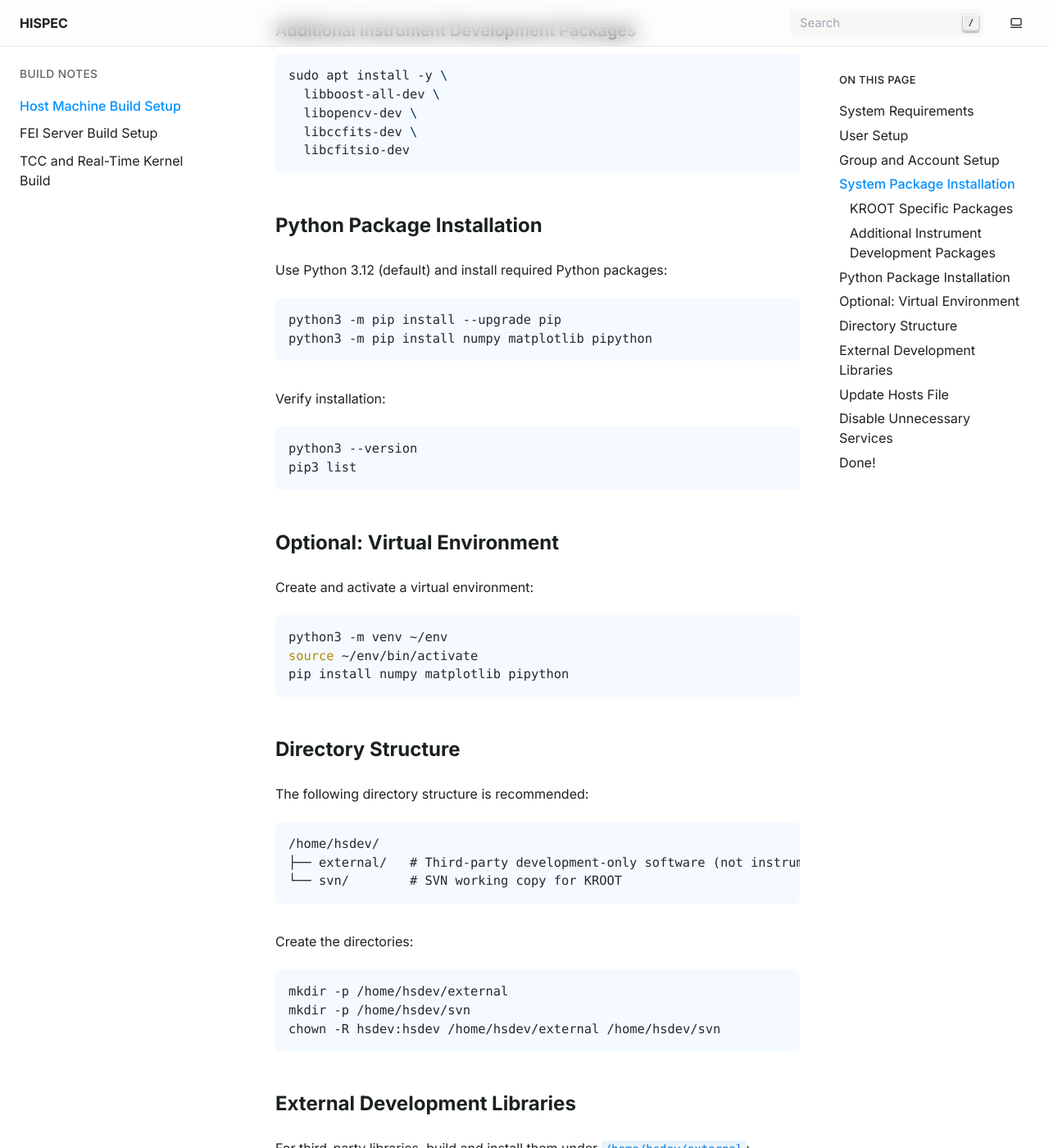
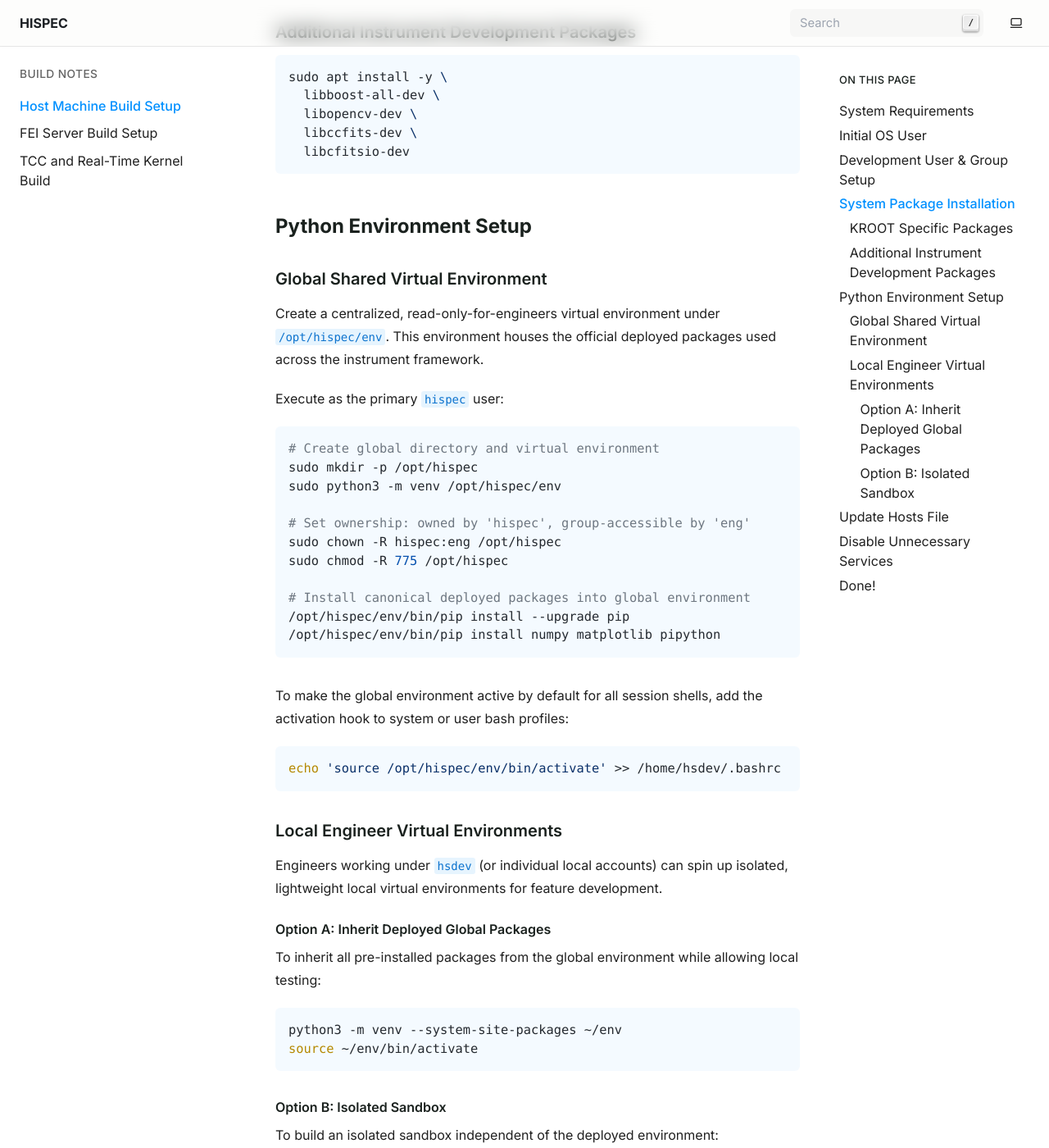
Before and after one commit to CaltechOpticalObservatories/hispec, a Sphinx documentation site: the page built from docs/build_notes/host_machine_build_notes.rst, in a window 1280 px wide and 1400 px high, scrolled down 2579 px. Shown: the whole window at 82% size. Built offline with Sphinx 7.4.7, drawn with Linux system fonts in a browser that asks for light colours; some of the changed text lies outside the part shown.

Commit message:
Changes to fei and host machine build. psudo rtc build needs to be tested against

```diff
--- a/docs/build_notes/host_machine_build_notes.rst
+++ b/docs/build_notes/host_machine_build_notes.rst
@@ -5,55 +5,46 @@
 System Requirements
 -------------------
 
-- OS: Ubuntu 24.04 LTS
-- Python: 3.12 (default system version)
+- OS: Ubuntu 24.04 LTS (Noble Numbat)
+- Python: 3.12 (Default system version)
 
-User Setup
-----------
+Initial OS User
+---------------
 
-Create a development user ``hsdev``:
+The target machine is initially provisioned during the OS installation with the primary administrative user:
+
+- **Primary User:** ``hispec`` (with sudo privileges)
+
+Development User & Group Setup
+------------------------------
+
+Create required groups for HISPEC engineering and development:
+
+.. code-block:: bash
+
+   sudo groupadd -f hispec
+   sudo groupadd -f eng
+
+Set up the secondary development user ``hsdev`` and assign appropriate group memberships:
 
 .. code-block:: bash
 
    sudo adduser hsdev
-   sudo usermod -aG sudo hsdev
-   sudo usermod -aG dialout hsdev  # Add serial access group
+   sudo usermod -aG sudo,dialout,hispec,eng hsdev
 
-Group and Account Setup
------------------------
-
-Create required groups for HISPEC development:
+.. note::
+   The following block provisions secondary accounts non-interactively. Since ``hispec`` is created during initial OS installation and ``hsdev`` is created above, the script gracefully skips pre-existing accounts while ensuring any missing target accounts are safely created.
 
 .. code-block:: bash
 
-   sudo groupadd hispec
-   sudo groupadd instr
-
-Add development user ``hsdev`` to these groups:
-
-.. code-block:: bash
-
-   sudo usermod -aG hispec hsdev
-   sudo usermod -aG instr hsdev
-
-Create standard HISPEC accounts (if not already provisioned):
-
-.. code-block:: bash
-
-   sudo adduser hispec
-   sudo adduser hispecbld
-   sudo adduser hispeceng
-   sudo adduser hispecrun
-
-   # Batch create numbered accounts hispec1 through hispec9
-   for i in $(seq 1 9); do
-       sudo adduser hispec$i
+   for u in hispec hsdev; do
+       sudo useradd -m -s /bin/bash "$u" 2>/dev/null || true
    done
 
 System Package Installation
 ---------------------------
 
-Update package list and install the essential build tools:
+Update package list and install essential build tools and dependencies:
 
 .. code-block:: bash
 
@@ -120,93 +111,87 @@
      libccfits-dev \
      libcfitsio-dev
 
-Python Package Installation
----------------------------
+Python Environment Setup
+------------------------
 
-Use Python 3.12 (default) and install required Python packages:
+Global Shared Virtual Environment
+~~~~~~~~~~~~~~~~~~~~~~~~~~~~~~~~~
+
+Create a centralized, read-only-for-engineers virtual environment under ``/opt/hispec/env``.
+This environment houses the official deployed packages used across the instrument framework.
+
+Execute as the primary ``hispec`` user:
 
 .. code-block:: bash
 
-   python3 -m pip install --upgrade pip
-   python3 -m pip install numpy matplotlib pipython
+   # Create global directory and virtual environment
+   sudo mkdir -p /opt/hispec
+   sudo python3 -m venv /opt/hispec/env
 
-Verify installation:
+   # Set ownership: owned by 'hispec', group-accessible by 'eng'
+   sudo chown -R hispec:eng /opt/hispec
+   sudo chmod -R 775 /opt/hispec
+
+   # Install canonical deployed packages into global environment
+   /opt/hispec/env/bin/pip install --upgrade pip
+   /opt/hispec/env/bin/pip install numpy matplotlib pipython
+
+To make the global environment active by default for all session shells, add the activation hook to system or user bash profiles:
 
 .. code-block:: bash
 
-   python3 --version
-   pip3 list
+   echo 'source /opt/hispec/env/bin/activate' >> /home/hsdev/.bashrc
 
-Optional: Virtual Environment
------------------------------
+Local Engineer Virtual Environments
+~~~~~~~~~~~~~~~~~~~~~~~~~~~~~~~~~~~
 
-Create and activate a virtual environment:
+Engineers working under ``hsdev`` (or individual local accounts) can spin up isolated, lightweight local virtual environments for feature development.
+
+Option A: Inherit Deployed Global Packages
+^^^^^^^^^^^^^^^^^^^^^^^^^^^^^^^^^^^^^^^^^^
+
+To inherit all pre-installed packages from the global environment while allowing local testing:
 
 .. code-block:: bash
 
-   python3 -m venv ~/env
+   python3 -m venv --system-site-packages ~/env
    source ~/env/bin/activate
-   pip install numpy matplotlib pipython
 
-Directory Structure
--------------------
+Option B: Isolated Sandbox
+^^^^^^^^^^^^^^^^^^^^^^^^^^
 
-The following directory structure is recommended:
-
-::
-
-   /home/hsdev/
-   ├── external/   # Third-party development-only software (not instrument delivery)
-   └── svn/        # SVN working copy for KROOT
-
-Create the directories:
+To build an isolated sandbox independent of the deployed environment:
 
 .. code-block:: bash
 
-   mkdir -p /home/hsdev/external
-   mkdir -p /home/hsdev/svn
-   chown -R hsdev:hsdev /home/hsdev/external /home/hsdev/svn
-
-External Development Libraries
-------------------------------
-
-For third-party libraries, build and install them under ``/home/hsdev/external``:
-
-.. code-block:: bash
-
-   cd /home/hsdev/external
-   wget http://example.com/3rdparty.tar.gz
-   tar -xzvf 3rdparty.tar.gz
-   cd 3rdparty
-   ./configure --prefix=/home/hsdev/external/3rdparty
-   make && make install
-
+   python3 -m venv ~/env_sandbox
+   source ~/env_sandbox/bin/activate
+   pip install --upgrade pip
 Update Hosts File
 -----------------
 
-The private network for HISPEC is ``192.168.29.x``.
-Edit the ``/etc/hosts`` file and add the following entries:
+Edit ``/etc/hosts`` to include the private network entries for HISPEC, ordered numerically by IP address:
 
-.. code-block:: bash
+.. code-block:: text
 
-  192.168.29.102  feieaton1
-  192.168.29.105  feieaton2
-  192.168.29.106  feieaton3
-  192.168.29.104  feilakeshore
-  192.168.29.100  feilantronix
-  192.168.29.101  switch
-  192.168.29.120  feiinficon
-  192.168.29.125  blueinficon
-  192.168.29.150  blueettemp
-  192.168.29.151  blueeaton1
-  192.168.29.152  blueeaton2
-  192.168.29.153  bluelantronix
-  192.168.29.154  hs1wireblue
+   192.168.29.100 feilantronix
+   192.168.29.101 switch
+   192.168.29.102 feieaton1
+   192.168.29.104 feilakeshore
+   192.168.29.105 feieaton2
+   192.168.29.106 feieaton3
+   192.168.29.120 feiinficon
+   192.168.29.125 blueinficon
+   192.168.29.150 blueettemp
+   192.168.29.151 blueeaton1
+   192.168.29.152 blueeaton2
+   192.168.29.153 bluelantronix
+   192.168.29.154 hs1wireblue
 
 Disable Unnecessary Services
 ----------------------------
 
-To reduce background system noise or services not needed in headless/dev setups:
+Disable unused background services in headless/development setups:
 
 .. code-block:: bash
 
@@ -220,4 +205,4 @@
 Done!
 -----
 
-System is now prepared for development under the ``hsdev`` user.
+System setup prepared for ``Ubuntu 24.04 LTS`` under user ``hsdev``.
```
Also changed, not shown: other parts of docs/build_notes/host_machine_build_notes.rst (+2 -2 lines), docs/build_notes/fei_server_build_notes.rst (+175 -238 lines).
